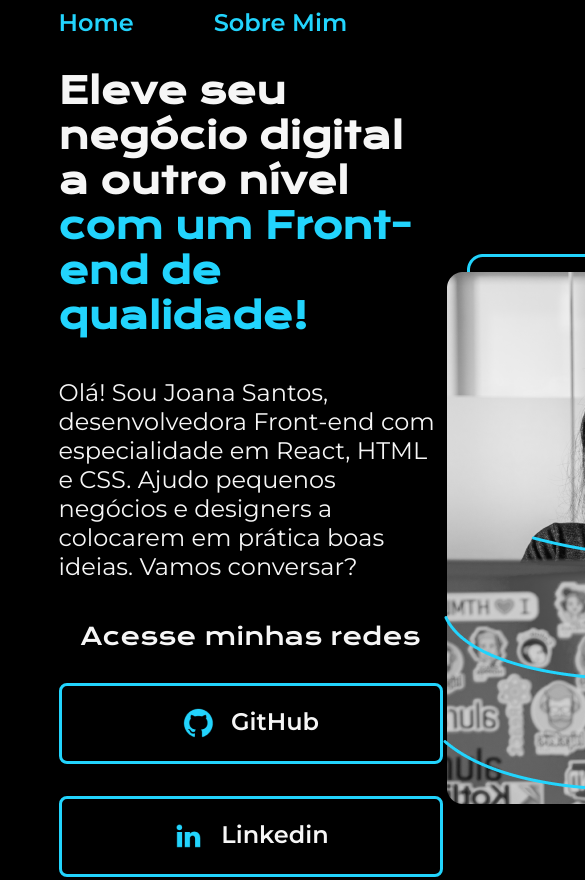
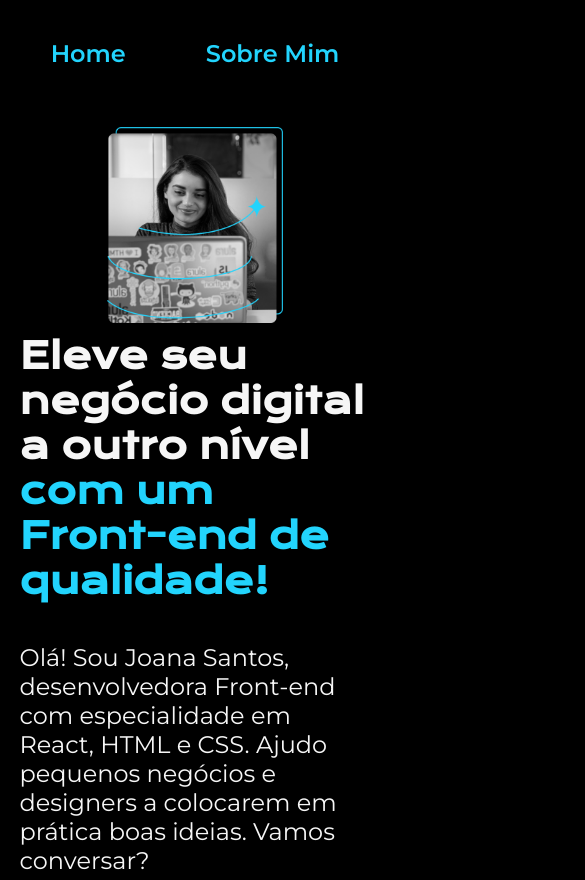
Before and after one commit to fernandoenge/Portifolio-html-css, a plain HTML site: page index.html in a window 390 px wide. Shown: the top 880 px of the page, 585 px wide, since content can reach past the window. Drawn offline with nearby package versions, Linux system fonts and the light colour scheme.

Commit message:
ultimaversao

```diff
--- a/index.html
+++ b/index.html
@@ -36,7 +36,7 @@
                 <a class="apresentacao__links__link" href="https://www.twitch.tv/" target="_blank"> <img src="assets/twitch.png"> Twich</a>
             </div>
         </section>
-        <img  src="assets/Imagem.png" alt="Foto da Joana Santos programando">
+        <img class="apresentacao__imagem"  src="assets/Imagem.png" alt="Foto da Joana Santos programando">
     </main>
 
     <footer class="rodape">
--- a/style/style.css
+++ b/style/style.css
@@ -36,7 +36,7 @@ body{
 
 .cabecalho__menu__link{
     font-family:var(--fonte-secundaria);
-    font-size: 24px;
+    font-size: 1.5rem;
     font-weight: 600;
     color:var(--cor-terciaria);
     text-decoration: none;
@@ -51,11 +51,12 @@ body{
     padding: 8% 15%;
     display: flex;
     align-items: center;
-    justify-content: space-between
+    justify-content: space-between;
+    gap: 10px;
 }
 
 .apresentacao__conteudo{
-    width: 600;
+    width: 50%;
     display: flex;
     flex-direction: column;
     gap:40px
@@ -63,11 +64,11 @@ body{
 
 .apresentacao__conteudo__titulo{
     font-family: var(--fonte-principal);
-    font-size: 36px;
+    font-size: 2.25rem;
 }
 
 .apresentacao__conteudo__texto{
-    font-size: 24px;
+    font-size: 1.5rem;
     font-family: var(--fonte-secundaria)
 }
 
@@ -89,10 +90,10 @@ body{
     justify-content: center;
     gap:16px;
     border: 3px solid var(--cor-terciaria);
-    width: 378px;
+    width: 50%;
     text-align: center;
     border-radius: 8px;
-    font-size: 24px;
+    font-size: 1.5rem;
     font-weight: 600;
     padding: 21.5px 0;
     text-decoration: none;
@@ -105,12 +106,37 @@ body{
     background-color: #272727;
 }
 
+.apresentacao__imagem{
+    width: 50%;
+}
+
+
 .rodape{
     padding: 10px;
     color:var(--cor-principal);
     text-align: center;
     background-color: var(--cor-terciaria);
-    font-size: 24px;
+    font-size: 1.5rem   ;
     font-family:var(--fonte-secundaria);
     font-weight: 500;
 }
+
+@media(max-width:1200px){
+    .apresentacao{
+        flex-direction: column-reverse;
+        padding: 5%;
+    }
+
+    .apresentacao__conteudo{
+        width:100% ;
+    }
+
+    .cabecalho{
+        padding: 10%;
+    }
+    .cabecalho__menu{
+        justify-content: center;
+    }
+
+
+}
```
Also changed, not shown: about.html (+1 -1 lines).
